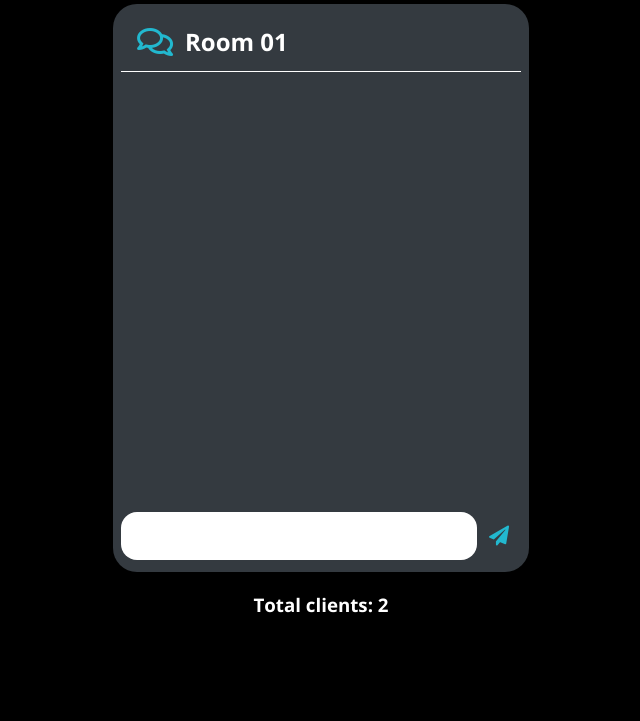
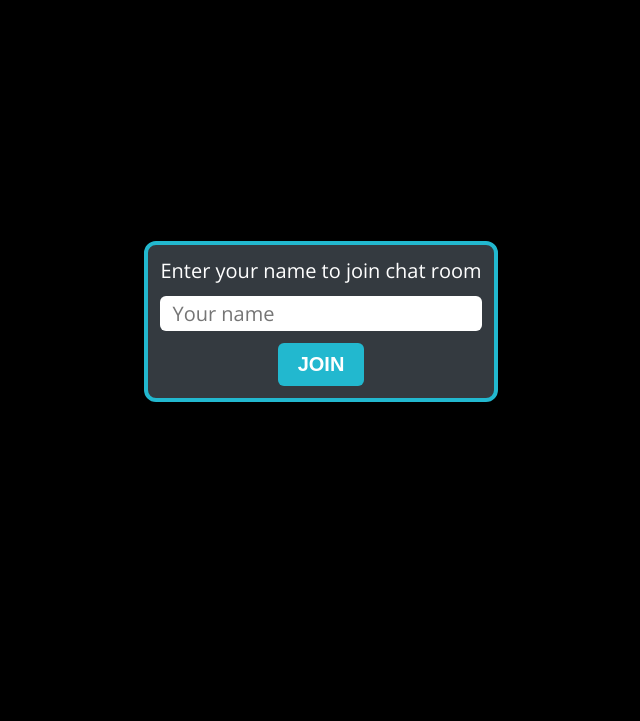
Before and after one commit to hp-nguyen/chat-app, a website: page public/index.html in a window 1280 px wide. Shown: the part 79-800 px from the top of the page, without its empty margins (319-959 px from the left). Drawn offline with nearby package versions, Linux system fonts and the light colour scheme; no server answers.

Commit message:
Done chat features

```diff
--- a/public/index.html
+++ b/public/index.html
@@ -13,55 +13,11 @@
     <title>Chat app</title>
   </head>
   <body>
-    <h1 class="title">pMessage <i class="fab fa-facebook-messenger"></i></h1>
-    <div class="main">
-      <div class="room-title">
-        <span class="room-icon"><i class="far fa-comments"></i></span>
-        <span class="room-name">Room 01</span>
-      </div>
+    <form id="joining-form" action="/chat.html">
+      <label for="username">Enter your name to join chat room</label>
+      <input type="text" name="username" id="username" required placeholder="Your name">
+      <button id="join-btn" type="submit">JOIN</button>
+    </form>
 
-      <ul class="message-container" id="message-container">
-        <!-- These li elements are only for reference, and therefore, they are commented out... -->
-        <!-- <li class="message-left">
-          <p class="message">
-            lorem impsun
-            <span>bluebird ● 26 July 10:40</span>
-          </p>
-        </li>
-
-        <li class="message-right">
-          <p class="message">
-            lorem impsun
-            <span>bluebird ● 26 July 10:40</span>
-          </p>
-        </li>
-
-        <li class="message-feedback">
-          <p class="feedback" id="feedback"><i class="far fa-comment-dots"></i></i> killer is typing a message...</p>
-        </li> -->
-      </ul>
-
-      <form class="message-form" id="message-form">
-        <input
-          type="text"
-          name="message"
-          id="message-input"
-          class="message-input"
-        />
-        <button type="submit" class="send-button">
-        <span><i class="fas fa-paper-plane"></i></span>
-        </button>
-      </form>
-    </div>
-    <h3 class="clients-total" id="client-total">Total clients: 2</h3>
-
-    <script src="/socket.io/socket.io.js"></script>
-    <script
-      src="https://cdnjs.cloudflare.com/ajax/libs/moment.js/2.28.0/moment.min.js"
-      integrity="sha512-Q1f3TS3vSt1jQ8AwP2OuenztnLU6LwxgyyYOG1jgMW/cbEMHps/3wjvnl1P3WTrF3chJUWEoxDUEjMxDV8pujg=="
-      crossorigin="anonymous"
-    ></script>
-    <!-- <script src="https://cdnjs.cloudflare.com/ajax/libs/moment.js/2.29.4/moment.min.js" integrity="sha512-CryKbMe7sjSCDPl18jtJI5DR5jtkUWxPXWaLCst6QjH8wxDexfRJic2WRmRXmstr2Y8SxDDWuBO6CQC6IE4KTA==" crossorigin="anonymous" referrerpolicy="no-referrer"></script> -->
-    <script src="main.js"></script>
   </body>
 </html>
--- a/public/main.js
+++ b/public/main.js
@@ -1,13 +1,13 @@
 const socket = io();
-// let userName = prompt('Input your name to join room chat')
+
+const queryParams = new URLSearchParams(window.location.search);
+const username = queryParams.get('username');
 const messageContainer = document.getElementById('message-container');
 const messageForm = document.getElementById('message-form');
 const messageInput = document.getElementById('message-input');
 const clientsTotal = document.getElementById('client-total');
 
 const messageTone = new Audio('/message-tone.mp3');
-
-// if (!userName.trim()) userName = prompt('Please input your name')
 
 messageForm.addEventListener('submit', e => {
   e.preventDefault();
@@ -21,7 +21,7 @@ socket.on('clients-total', data => {
 function sendMessage() {
   if (messageInput.value === '') return;
   const data = {
-    // name: userName,
+    name: username,
     message: messageInput.value,
     dateTime: new Date(),
   };
@@ -31,7 +31,7 @@ function sendMessage() {
 }
 
 socket.on('new-message', data => {
-  messageTone.play()
+  messageTone.play();
   addMessageToUI(false, data);
 });
 
@@ -41,7 +41,7 @@ function addMessageToUI(isOwnMessage, data) {
       <li class="${isOwnMessage ? 'message-right' : 'message-left'}">
           <p class="message">
             ${data.message}
-            <span>${data.name} ● ${moment(data.dateTime).fromNow()}</span>
+            <span>${data.name} ● ${moment(data.dateTime).format('h:mm a')}</span>
           </p>
         </li>
         `;
@@ -54,15 +54,10 @@ function scrollToBottom() {
   messageContainer.scrollTo(0, messageContainer.scrollHeight);
 }
 
-messageInput.addEventListener('focus', e => {
-  socket.emit('typing', {
-    text: `✍️  is typing a message`,
-  });
-});
 
 messageInput.addEventListener('keypress', e => {
   socket.emit('typing', {
-    text: `✍️  is typing a message`,
+    text: `${username} is typing a message <i class="far fa-comment-dots"></i>`,
   });
 });
 messageInput.addEventListener('blur', e => {
--- a/public/style.css
+++ b/public/style.css
@@ -9,8 +9,11 @@
 
 body {
   font-family: 'Open Sans', sans-serif;
-  display: grid;
-  place-items: center;
+  display: flex;
+  flex-direction: column;
+  align-items: center;
+  justify-content: center;
+  height: 100vh;
   background-color: #000;
 }
 
@@ -46,7 +49,7 @@ body {
   margin-left: 12px;
 }
 
-.message-container {
+#message-container {
   display: flex;
   flex-direction: column;
   width: 400px;
@@ -129,3 +132,36 @@ body {
   margin: 20px 0;
   color: #fff;
 }
+
+#joining-form {
+  display: flex;
+  flex-direction: column;
+  gap: 12px;
+  flex-grow: 0;
+  color: #fff;
+  font-size: 20px;
+  border: 4px solid #22b8cf;
+  padding: 12px;
+  border-radius: 12px;
+  background-color: #343a40;
+}
+#username {
+  padding: 4px 12px;
+  font: inherit;
+  font-size: 20px;
+  outline: none;
+  border: none;
+  border-radius: 6px;
+}
+#join-btn {
+  padding: 0.5em 1em;
+  width: max-content;
+  align-self: center;
+  font-weight: bold;
+  font-size: 20px;
+  color: #fff;
+  background-color: #22b8cf;
+  border: none;
+  border-radius: 6px;
+  cursor: pointer;
+}
```
Also changed, not shown: public/chat.html (added, +48 -0 lines).
